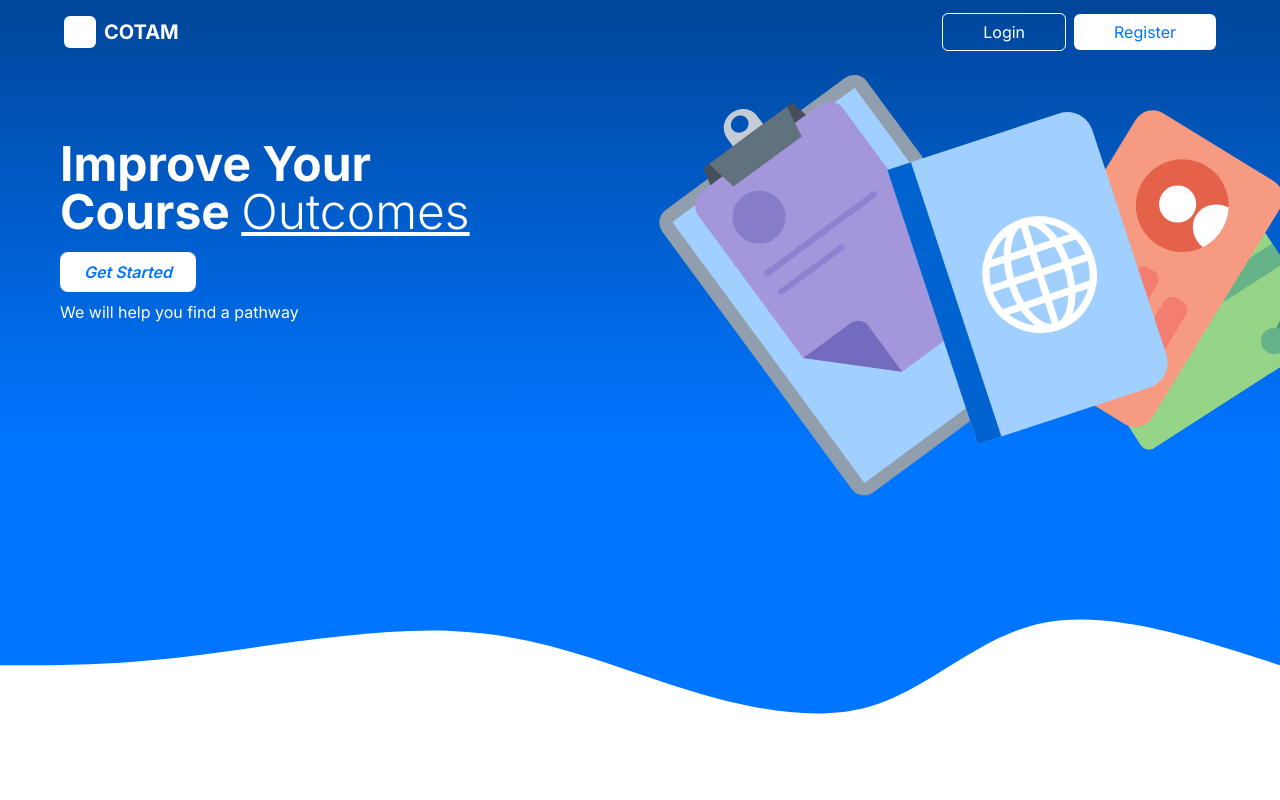
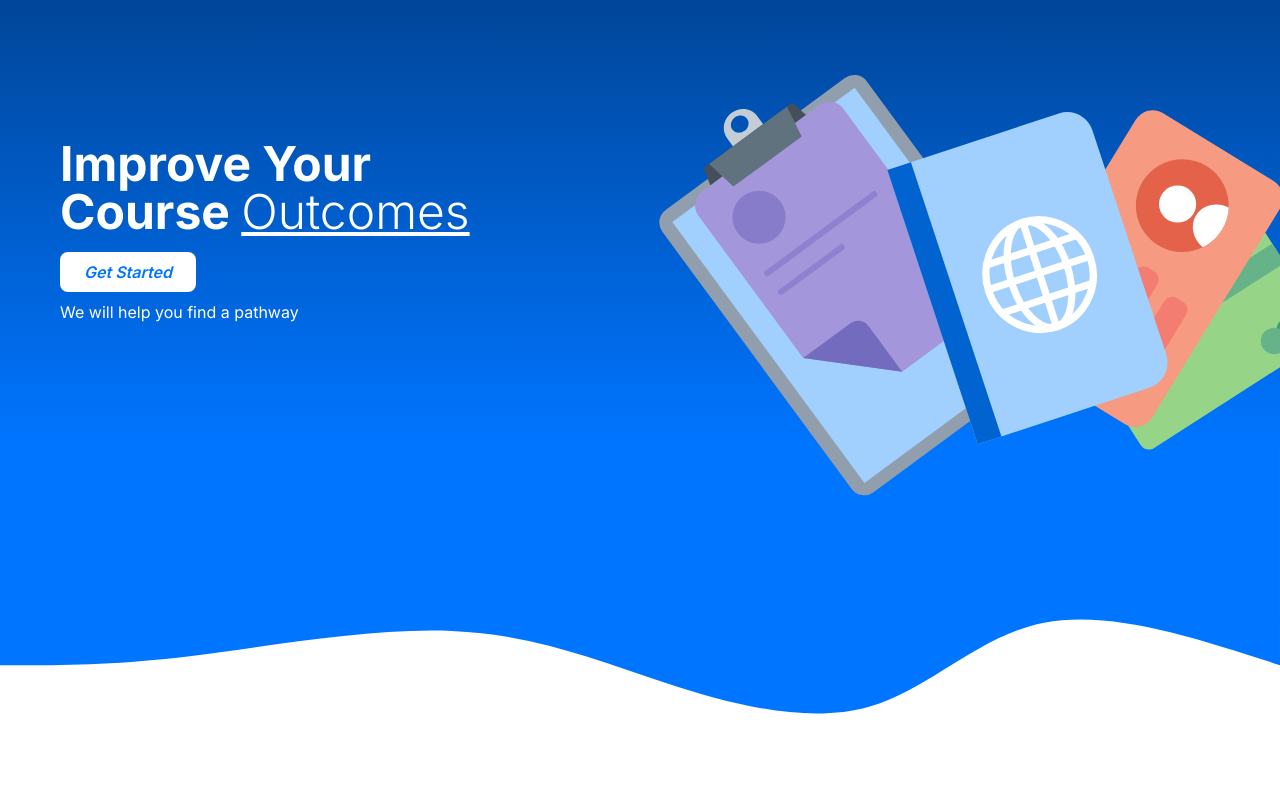
Before and after one commit to unsw-cse-comp99-3900/capstone-project-3900w09bscoutsregiment, a Next.js app in the folder frontend/: page / in a window 1280 px wide. Shown: the top 800 px of the page. Built offline with nearby package versions, Linux system fonts and the light colour scheme.

Commit message:
Delete unnecessary or unused HTML code from dasboard/layout

```diff
--- a/frontend/src/app/layout.js
+++ b/frontend/src/app/layout.js
@@ -15,19 +15,8 @@ export default function RootLayout({ children }) {
     <html lang="en">
       <body className={inter.className}>
         <ThemeProvider>
-          <div className="px-16 py-4 text-white w-full flex items-center justify-between absolute">
-            <Link href='/' className='flex items-center gap-2'>
-              <div className='bg-white rounded-md w-8 h-8'></div>
-              <span className='text-white text-xl font-bold'>COTAM</span>
-            </Link>
-            <div>
-              <Link href='/login' className='outline_btn me-2'>Login</Link>
-              <Link href='/register' className='highlight_btn'>Register</Link>
-            </div>
-          </div>
           {children}
         </ThemeProvider>
-
       </body>
     </html>
   );
```
